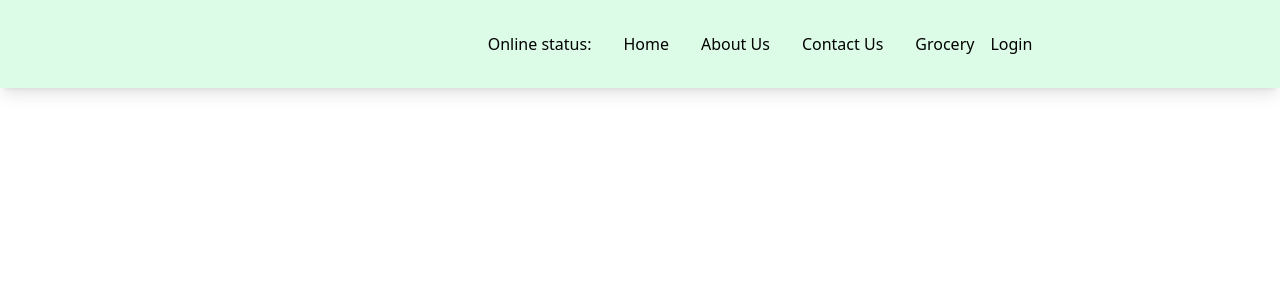
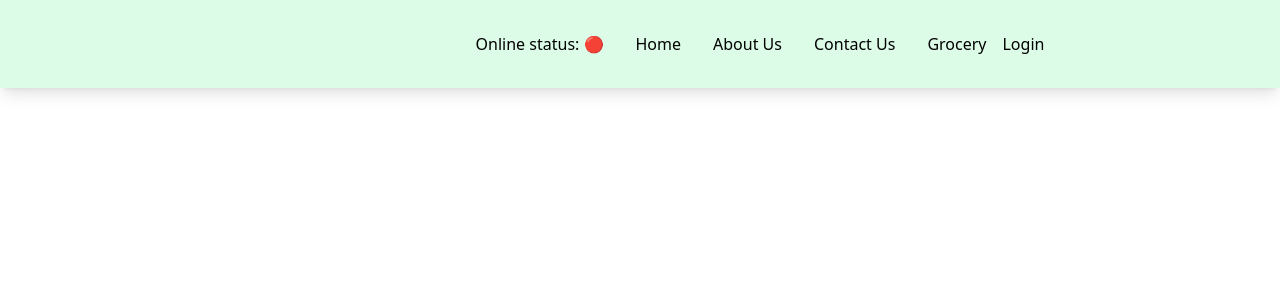
Before and after one commit to AnchalMish9630/React-Projects., a React (Vite) app: page / in a window 1280 px wide. Shown: the top 300 px of the page. Built offline with nearby package versions, Linux system fonts and the light colour scheme; no server answers.

Commit message:
EP-2 Added online status icons

```diff
--- a/src/components/Header.js
+++ b/src/components/Header.js
@@ -13,7 +13,7 @@ const Header= ()=>{
         </div>
         <div className="flex items-center">
             <ul className="flex p-4 m-4">
-                <li className="px-4"> Online status: {onlineStatus ? "" : ""}</li>
+                <li className="px-4"> Online status: {onlineStatus ? " ✅" : "🔴"}</li>
                 <li className="px-4">
                     <Link to="/">Home</Link>
                 </li>
```
